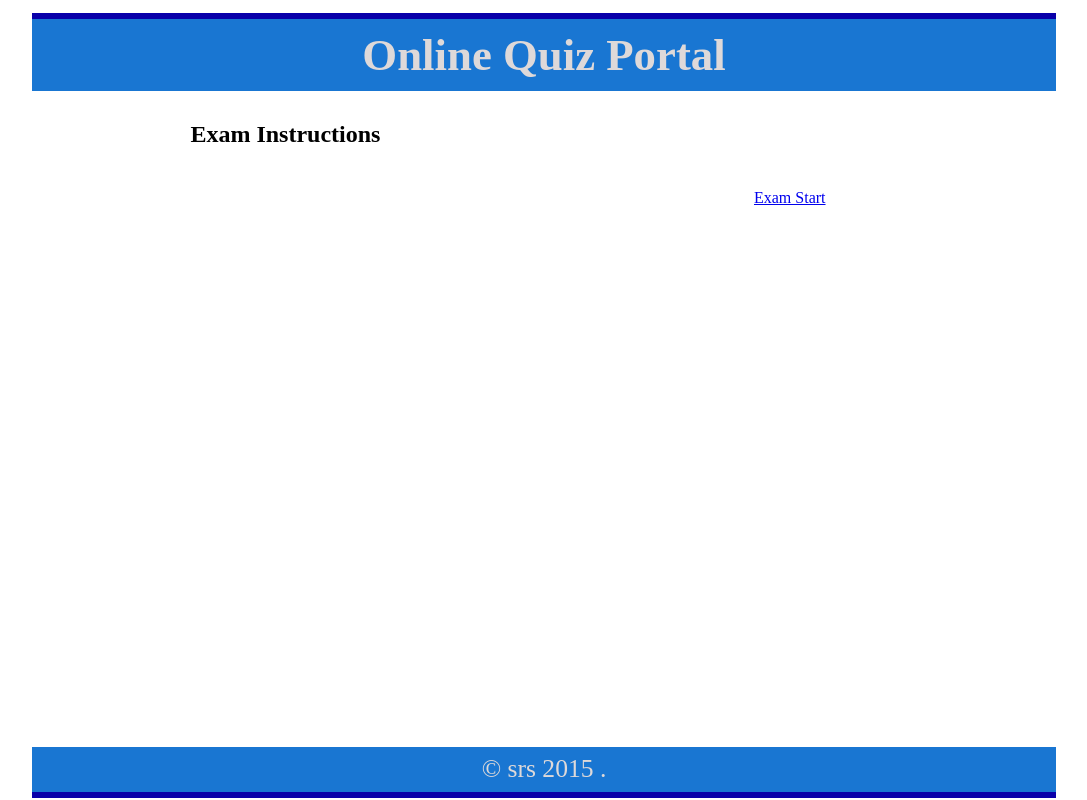
After one commit to rv1996/Online_quiz_portal, a PHP site: page /exam-instructions.php in a window 1280 px wide. The commit adds this page. Shown: the whole page, without its empty margins (96-1183 px from the left). Run offline with PHP 8.4, Linux system fonts and the light colour scheme.

Commit message:
temp_table created,exam-instructions created,designing not proper

```diff
--- a/Page-heading.php
+++ b/Page-heading.php
@@ -1,2 +1,2 @@
-<div style="background:#1976D2;color:#DED9D9;width:100%;height:auto;font-size:45px;padding:1%;
+<div style="background:#1976D2;color:#DED9D9;width:100%;height:auto;font-size:3.5vw;padding:1%;
 position:relative;border-top:solid 6px #0A00A9;"><center><b>Online Quiz Portal</b></center></div>
--- /dev/null
+++ b/delete-temp-table.php
@@ -0,0 +1,5 @@
+<?php
+include 'connect-to-db.php';
+$query_delete_table = "TRUNCATE TABLE temp_table";
+mysql_query($query_delete_table) or die(mysql_error());
+?>
--- /dev/null
+++ b/exam-instructions.php
@@ -0,0 +1,48 @@
+<!DOCTYPE html PUBLIC "-//W3C//DTD XHTML 1.0 Transitional//EN" "http://www.w3.org/TR/xhtml1/DTD/xhtml1-transitional.dtd">
+<html xmlns="http://www.w3.org/1999/xhtml">
+<head>
+<meta http-equiv="Content-Type" content="text/html; charset=utf-8" />
+<title>Untitled Document</title>
+<link rel="stylesheet" href="style.css" />
+<style>
+#instructions{
+	width:38vw;
+	height:60%;
+	position:relative;
+	text-align:center;
+	margin:1%;
+	float:left;
+	margin-right:1%;
+	}
+#start{
+	width:50%;
+	height:100%;
+	position:relative;
+	text-align:center;
+	margin:1%;
+	float:right;
+	}
+
+</style>
+</head>
+
+<body>
+<?php
+include 'Page-heading.php';
+include 'bottom-label.php';
+include 'connect-to-db.php';
+$query_temp_table = "INSERT INTO temp_table (questionid) SELECT questionid FROM questionbank_practice" ;
+mysql_query($query_temp_table);
+
+?>
+<div id="instructions">
+  <h2>Exam Instructions</h2>
+
+</div>
+<div id="start">
+  <div>
+    <a href="exam-area.php">Exam Start</a>
+  </div>
+</div>
+</body>
+</html>
--- a/question-show.php
+++ b/question-show.php
@@ -35,6 +35,7 @@ $q = $_REQUEST['q'];
 	font-size:1.6vw;
 	font-family:"Comic Sans MS", cursive;
 	}
+
 #options{
 	position:absolute;
 	bottom:10%;
```
Also changed, not shown: ans-check.php (+21 -6 lines), exam-area.php (+10 -4 lines).
